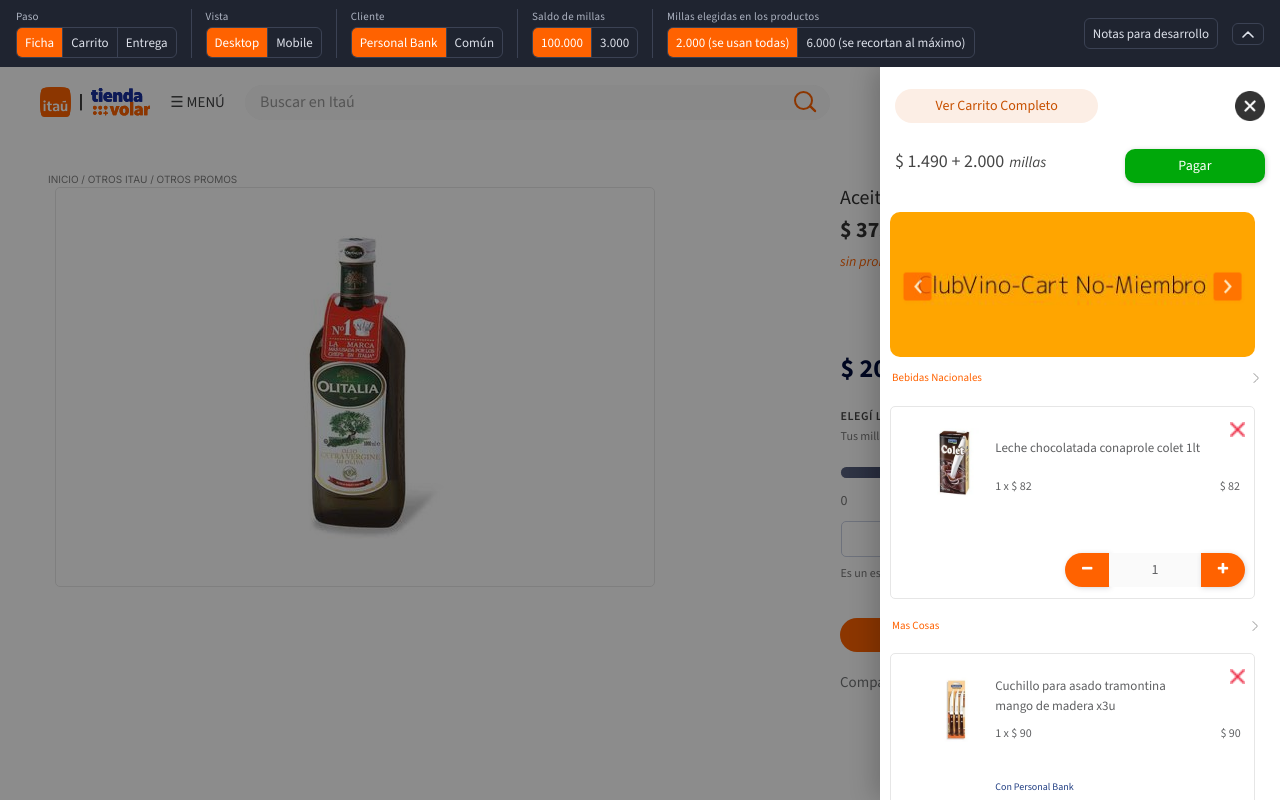
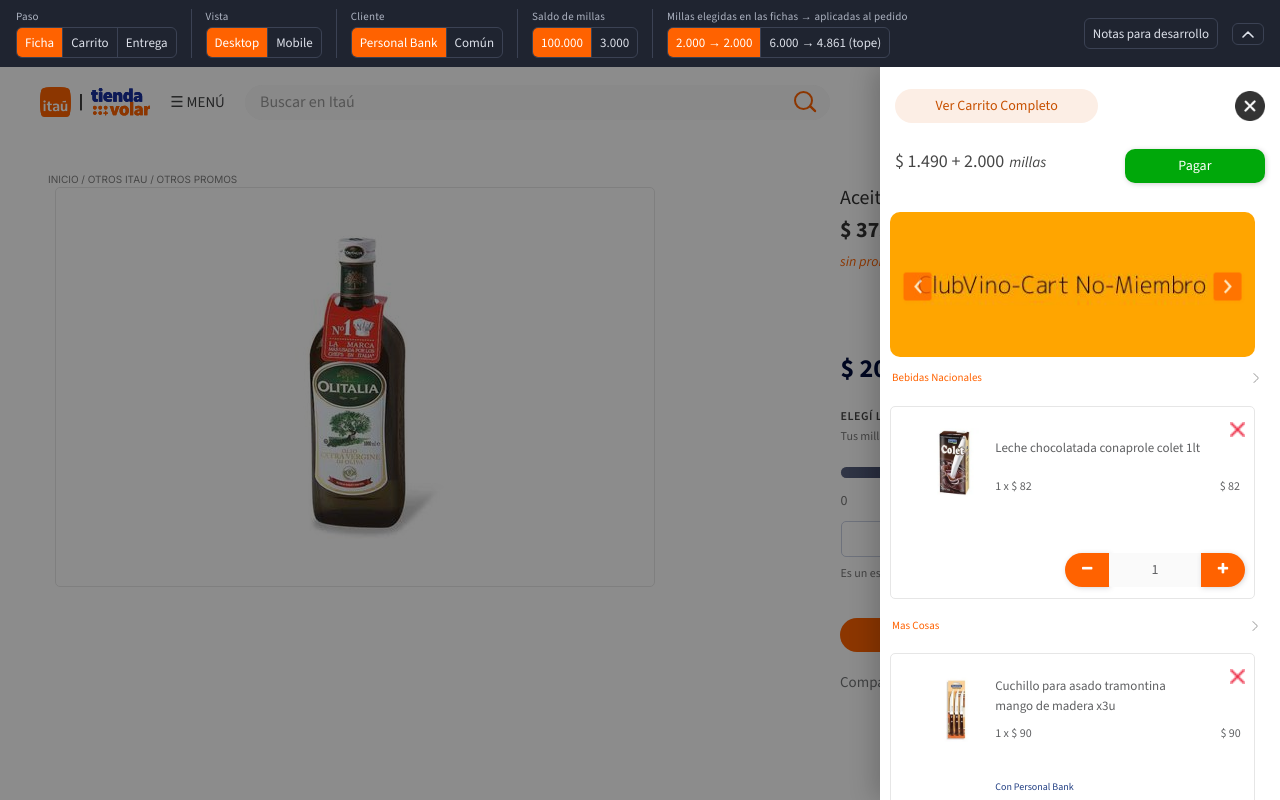
Before and after one commit to imasdev-org/prototipos, a plain HTML site: page selector-millas-itau/index.html in a window 1280 px wide. Both pictures are taken after a click on the button 1059 px from the left and 109 px from the top of the page. Shown: the top 800 px of the page. Drawn offline with nearby package versions, Linux system fonts and the light colour scheme.

Commit message:
Control de escenario con causa y efecto: millas elegidas en las fichas → aplicadas
El control muestra cuántas millas eligió el cliente en las fichas y cuántas aplica
el pedido («2.000 → 2.000» / «6.000 → 4.861 (tope)»); el número aplicado sigue al
cliente y al saldo.

Co-Authored-By: Claude Opus 5.5 <noreply@anthropic.com>

```diff
--- a/selector-millas-itau/index.html
+++ b/selector-millas-itau/index.html
@@ -44,10 +44,10 @@
       </div>
     </div>
 
-    <div class="grupo" id="g-escenario"><span>Millas elegidas en los productos</span>
+    <div class="grupo" id="g-escenario"><span>Millas elegidas en las fichas → aplicadas al pedido</span>
       <div class="seg" id="b-escenario">
-        <button type="button" data-valor="normal">2.000 (se usan todas)</button>
-        <button type="button" data-valor="tope">6.000 (se recortan al máximo)</button>
+        <button type="button" data-valor="normal">2.000 → <span id="aplicadas-normal">2.000</span></button>
+        <button type="button" data-valor="tope">6.000 → <span id="aplicadas-tope">4.861</span> (tope)</button>
       </div>
     </div>
 
--- a/selector-millas-itau/js/app.js
+++ b/selector-millas-itau/js/app.js
@@ -340,7 +340,7 @@
       { d: [950, 30], m: [290, 30], t: 'Menú de usuario como en el sitio: etiqueta «Personal», nombre y saldo de millas. El cliente común no lleva la etiqueta «Personal» (en mobile, el ícono PB).' }
     ],
     cajon: [
-      { d: [190, 99], m: [175, 99], t: 'Encabezado «$ X + N millas»: N es el menor entre la suma de lo elegido en las fichas, el saldo y el máximo del pedido (<b>tope</b>). Por eso el carrito puede mostrar <b>menos millas que las elegidas en las fichas</b>: (1) por descuentos: la ficha calcula su máximo sin promociones; el aceite solo, con «Usar el máximo» (801), aplica 720 ($ 375 × 1,92); (2) porque la suma de varias fichas supera el máximo del pedido o el saldo (probalo con «Saldo de millas: 3.000»). No hay aviso en el carrito: la ficha ya avisa que es un estimado. Hoy el sitio suma sin tope (caso real: 8.324 millas con saldo 6.058). El tope entra en el alcance. Probalo con «Millas elegidas en los productos: 6.000» en la barra.' },
+      { d: [190, 99], m: [175, 99], t: 'Encabezado «$ X + N millas»: N es el menor entre la suma de lo elegido en las fichas, el saldo y el máximo del pedido (<b>tope</b>). Por eso el carrito puede mostrar <b>menos millas que las elegidas en las fichas</b>: (1) por descuentos: la ficha calcula su máximo sin promociones; el aceite solo, con «Usar el máximo» (801), aplica 720 ($ 375 × 1,92); (2) porque la suma de varias fichas supera el máximo del pedido o el saldo (probalo con «Saldo de millas: 3.000» y «6.000 → 3.000 (tope)»). No hay aviso en el carrito: la ficha ya avisa que es un estimado. Hoy el sitio suma sin tope (caso real: 8.324 millas con saldo 6.058). El tope entra en el alcance. Probalo con «6.000 → 4.861 (tope)» en la barra.' },
       { d: [10, 420], m: [10, 420], t: 'Sin millas por producto en las líneas del carrito.' }
     ],
     carrito: [
@@ -594,7 +594,10 @@
     marcar('#b-cliente', estado.segmento);
     marcar('#b-escenario', estado.escenario);
     marcar('#b-saldo', String(R.saldo()));
-    // «Millas elegidas en los productos» solo cambia el carrito y el checkout: en la ficha se muestra solo con el carrito lateral abierto
+    // lo que el pedido aplica de lo elegido en las fichas (depende del cliente y del saldo)
+    document.getElementById('aplicadas-normal').textContent = R.miles(R.valorInicialPedido(estado.segmento, 'normal'));
+    document.getElementById('aplicadas-tope').textContent = R.miles(R.valorInicialPedido(estado.segmento, 'tope'));
+    // «Millas elegidas en las fichas → aplicadas al pedido» solo cambia el carrito y el checkout: en la ficha se muestra solo con el carrito lateral abierto
     document.getElementById('g-escenario').hidden = estado.pantalla === 'ficha' && !estado.cajon;
     document.getElementById('b-notas').setAttribute('aria-pressed', estado.notas ? 'true' : 'false');
   }
```
Also changed, not shown: 2 other files.
